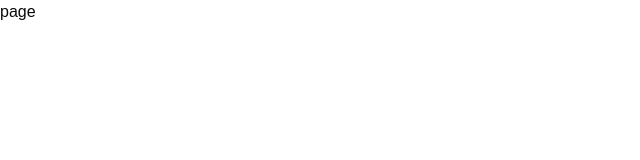
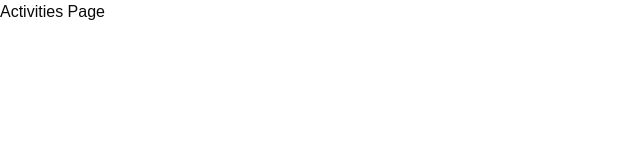
Before and after one commit to notkannan/youthopia_v2, a Next.js app: page /activities in a window 1280 px wide. Shown: the top 160 px of the page, without its empty margins (0-640 px from the left). Built offline with nearby package versions, Linux system fonts and the light colour scheme.

Commit message:
Edit Activities

```diff
--- a/app/activities/page.tsx
+++ b/app/activities/page.tsx
@@ -1,7 +1,11 @@
 import { FC } from 'react'
 
 const page: FC = ({}) => {
-  return <div>page</div>
+  return (
+    <>
+    <h1>Activities Page</h1>
+    </>
+  )
 }
 
 export default page
```
